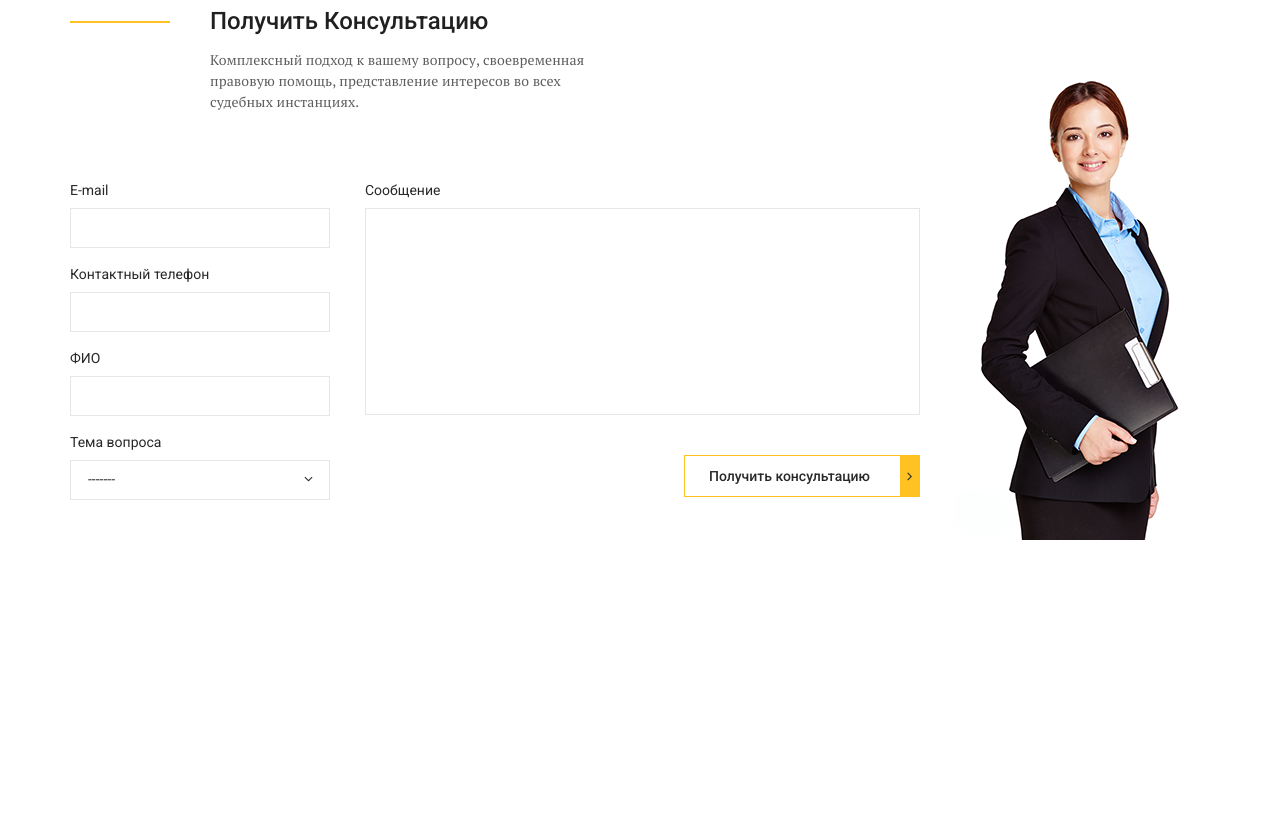
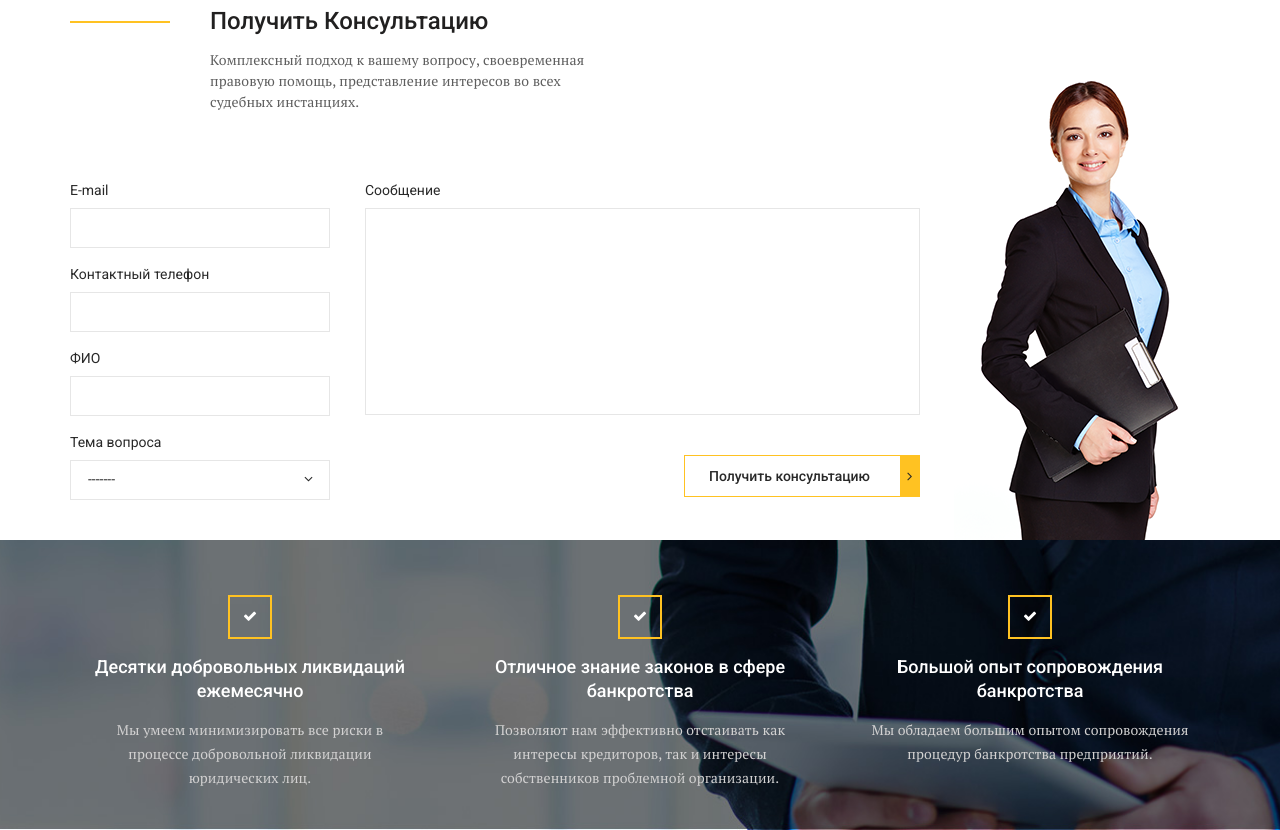
Before and after one commit to Sergey-True/project-2_landing_2, a website with bundled scripts: page index.html in a window 1280 px wide. Shown: the part 1612-2442 px from the top of the page. Before the commit the page ends 2152 px from the top, so only its background shows below. Built offline with nearby package versions, Linux system fonts and the light colour scheme; a web font is replaced by a local one.

Commit message:
advantages was made

```diff
--- a/css/style.css
+++ b/css/style.css
@@ -389,7 +389,7 @@ body {
     line-height: 24px;
     font-family:'Roboto', sans-serif;
     font-weight: 500;
-    padding: 10px 0px 25px;
+    padding: 10px 0 25px;
     color: #fff;
 }
 
@@ -460,13 +460,13 @@ body {
     margin-bottom: 8px;
     height: 40px;
     border: 1px solid #e6e6e6;
-    padding: 0px 10px;
+    padding: 0 10px;
 }
 
 .form-box-inner select {
     height: 40px;
     border: 1px solid #e6e6e6;
-    padding: 0px 17px;
+    padding: 0 17px;
 }
 .form-box-inner .jq-selectbox.jqselect {
     display: block;
@@ -477,7 +477,7 @@ body {
 .form-box-inner .jq-selectbox__select {
     height: 40px;
     border: 1px solid #e6e6e6;
-    padding: 0px 17px;
+    padding: 0 17px;
 
 }
 .form-box-inner .jq-selectbox__trigger-arrow:before {
@@ -541,3 +541,60 @@ body {
     color: #282828;
     float: right;
 }
+
+/*advantages*/
+
+.advantages {
+    background: url("../img/advantages.jpg") no-repeat center;
+    background-size: cover;
+    min-height: 285px;
+    padding: 55px 0 40px;
+}
+
+.advantages-inner {
+    color: #fff;
+    display: flex;
+    justify-content: space-between;
+    text-align: center;
+}
+
+.advantages-item {
+    max-width: 360px;
+    padding: 0 20px;
+}
+
+.advantages-title {
+    font-size: 18px;
+    font-family: 'Roboto', sans-serif;
+    line-height: 24px;
+    font-weight: 500;
+    padding: 60px 0 15px;
+    position: relative;
+
+}
+.advantages-title:before {
+    position: absolute;
+    content: "";
+    width: 40px;
+    height: 40px;
+    border: 2px solid #ffc222;
+    top: 0;
+    left: 50%;
+    transform: translateX(-50%);
+}
+
+.advantages-title:after {
+    font-family: 'icomoon', sans-serif;
+    content: "\f00c";
+    font-size: 14px;
+    position: absolute;
+    top: 9px;
+    left: 50%;
+    transform: translateX(-50%);
+}
+
+.advantages-text {
+    line-height: 24px;
+    color: #d3d2d2;
+    letter-spacing: 0.1px;
+}
--- a/index.html
+++ b/index.html
@@ -237,6 +237,45 @@
     </div>
 
 </section>
+
+<!--/*advantages*/-->
+<section class="advantages">
+    <div class="container">
+        <div class="advantages-inner">
+            <div class="advantages-item">
+                <div class="advantages-title">
+                    Десятки добровольных ликвидаций ежемесячно
+                </div>
+                <div class="advantages-text">
+                    Мы умеем минимизировать все риски в процессе добровольной ликвидации юридических лиц.
+                </div>
+
+            </div>
+
+            <div class="advantages-item">
+                <div class="advantages-title">
+                    Отличное знание законов в сфере банкротства
+                </div>
+                <div class="advantages-text">
+                    Позволяют нам эффективно отстаивать как интересы кредиторов, так и интересы собственников проблемной организации.
+                </div>
+
+            </div>
+
+            <div class="advantages-item">
+                <div class="advantages-title">
+                    Большой опыт сопровождения банкротства
+                </div>
+                <div class="advantages-text">
+                    Мы обладаем большим опытом сопровождения процедур банкротства предприятий.
+                </div>
+
+            </div>
+        </div>
+
+
+    </div>
+</section>
 <div id="modal">
     <h2>Hello</h2>
 </div>
```
Also changed, not shown: img/advantages.jpg (added).
